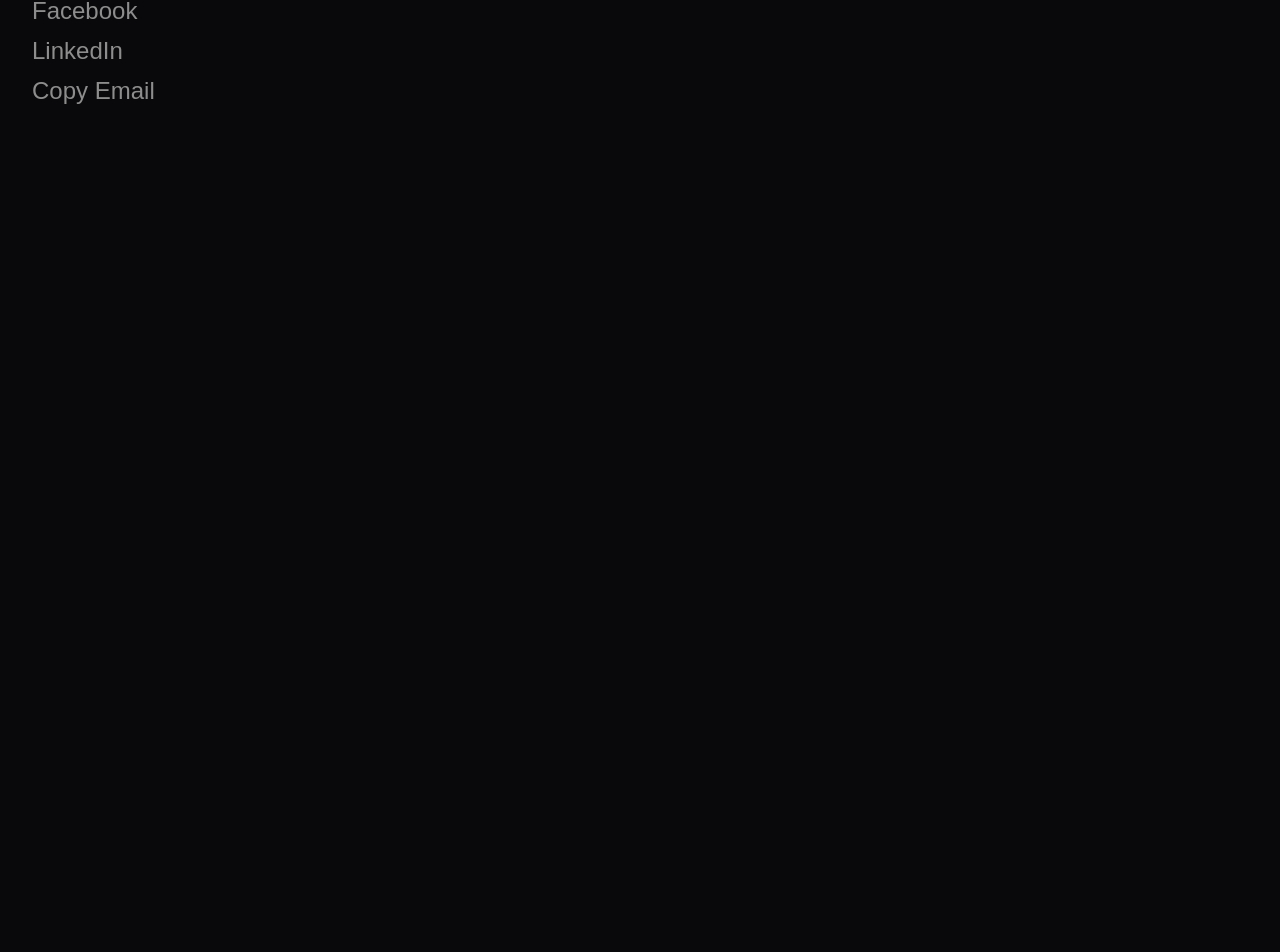
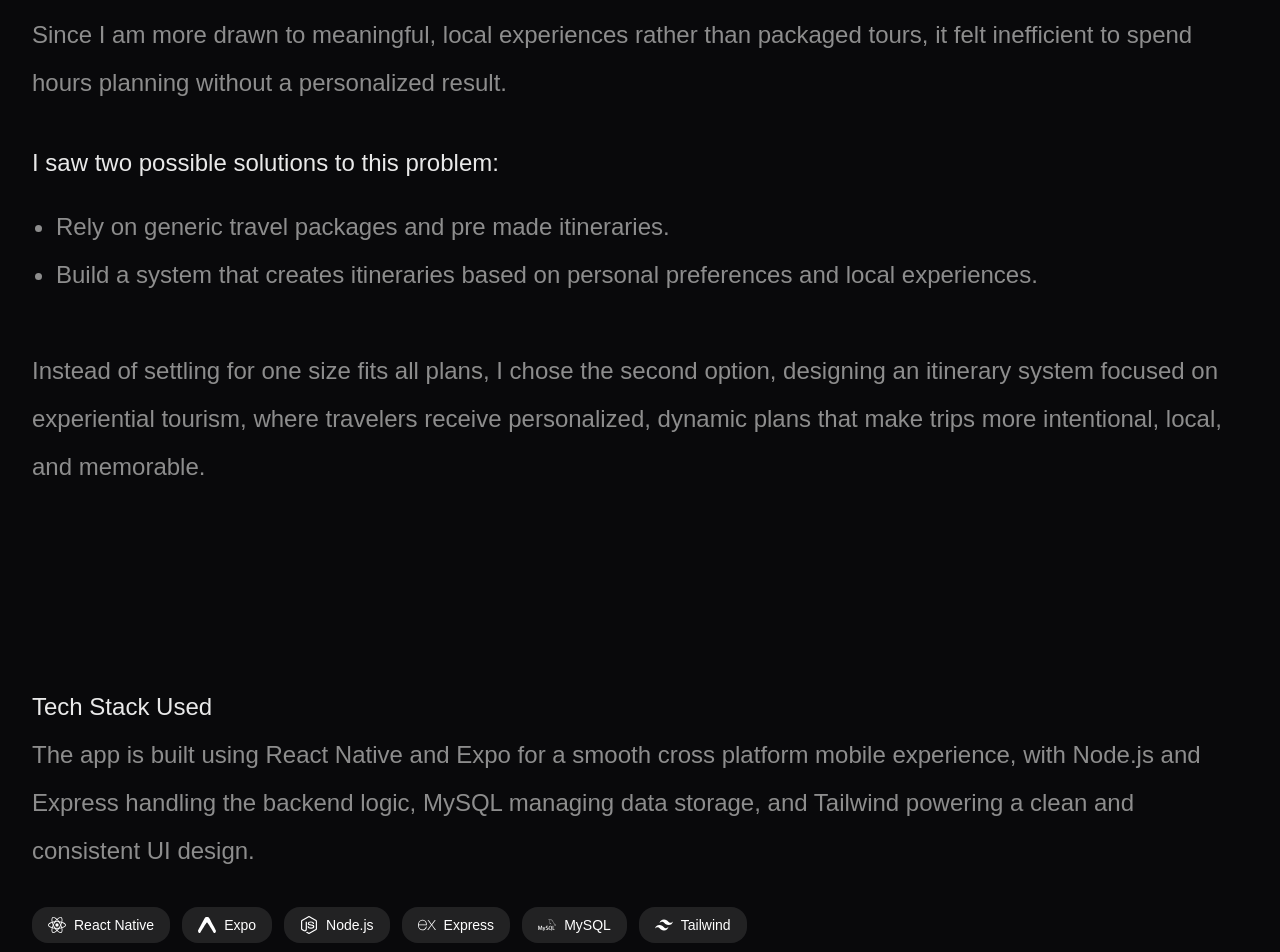
Before and after one commit to Migueljuen/portfolio-2025, a React (Vite) app: page /project/1 in a window 1280 px wide. Shown: the part 4739-5691 px from the top of the page. Before the commit the page ends 4938 px from the top, so only its background shows below. Built offline with nearby package versions, Linux system fonts and the light colour scheme; a web font is replaced by a local one.

Commit message:
web portfolio

```diff
--- a/src/data/projects.json
+++ b/src/data/projects.json
@@ -21,12 +21,13 @@
     "detail": "Explore Authentic Experiences",
     "detailSubText": "Find activities that match your interests. From historical landmarks to cultural hotspots, discover what makes each destination truly special.",
     "tech": ["React Native", "Expo", "Node.js", "Express", "MySQL", "Tailwind"],
+    "techDescription": "The app is built using React Native and Expo for a smooth cross platform mobile experience, with Node.js and Express handling the backend logic, MySQL managing data storage, and Tailwind powering a clean and consistent UI design.",
     "slug": "itinera-experiential-tourism-app",
     "shadowColor": "rgba(135, 206, 235, 0.25)",
     "long_description": "Itinera is a personalized travel itinerary planner designed for experiential tourism. Travelers select their preferred city and activities, and the system creates a dynamic itinerary using meaningful local experiences uploaded by creators. The app makes trip planning easier while helping users discover authentic and memorable activities in their chosen destination."
   },
   {
-    "id": 2,
+    "id": null,
     "title": "On The Go",
     "description": "A full-stack motorcycle rental platform with booking, business dashboards, subscription plans, and secure payment workflows.",
     "year": 2025,
@@ -48,7 +49,7 @@
     "long_description": "On The Go is a motorcycle rental web application that enables customers to browse, book, and pay for rentals while business owners manage listings, bookings, and subscriptions. Built using React for the frontend and Express + MySQL for backend operations."
   },
   {
-    "id": 3,
+    "id": null,
     "title": "ShareBasket",
     "description": "A simple grocery list app perfect for families, couples, and friends. It features real-time family sharing so everyone stays updated on what to buy.",
     "year": 2025,
--- a/src/sections/project-details.jsx
+++ b/src/sections/project-details.jsx
@@ -11,12 +11,29 @@ import {
   SiExpo,
   SiFirebase,
 } from "react-icons/si";
+import { div } from "framer-motion/client";
+import { Link } from "react-router-dom";
 
 export default function ProjectDetails() {
   const { id } = useParams();
   const project = projects.find((p) => p.id === parseInt(id));
 
-  if (!project) return <p>Project not found</p>;
+  if (!project)
+    return (
+      <div className="h-dvh flex justify-center flex-col gap-8 items-center ">
+        <div className=" flex justify-start flex-col items-center gap-32">
+          <div className="relative  rounded-xl  overflow-hidden cursor-pointer">
+            <img src="/notfound.svg" alt="" className=" h-80 object-cover " />
+          </div>
+          <p className="text-xl lg:text-2xl">
+            This project is currently in progress. Coming soon.
+          </p>
+        </div>
+        <Link to="/" className="text-lg lg:text-xl text-gray">
+          Go back to homepage
+        </Link>
+      </div>
+    );
 
   const techIcons = {
     "React Native": <SiReact />,
@@ -162,17 +179,58 @@ export default function ProjectDetails() {
       </div>
 
       {/* Tech used */}
-      <div className="flex flex-wrap gap-3">
+      <div className="flex flex-col   mt-32">
+        <div className="text-xl lg:text-2xl leading-loose">Itinera's Goal</div>
+        <div className="space-y-8">
+          <p className="text-xl lg:text-2xl leading-loose text-gray">
+            I often find travel planning overwhelming, jumping between maps,
+            blogs, and notes just to build a simple itinerary, only to end up
+            with generic plans that do not really match what I enjoy.
+          </p>
+          <p className="text-xl lg:text-2xl leading-loose text-gray">
+            Since I am more drawn to meaningful, local experiences rather than
+            packaged tours, it felt inefficient to spend hours planning without
+            a personalized result.
+          </p>
+          <div>
+            <p className="text-xl lg:text-2xl leading-loose ">
+              I saw two possible solutions to this problem:
+            </p>
+            <ul className="text-gray text-xl lg:text-2xl list-disc p-6 space-y-4">
+              <li>Rely on generic travel packages and pre made itineraries.</li>
+              <li>
+                Build a system that creates itineraries based on personal
+                preferences and local experiences.
+              </li>
+            </ul>
+          </div>
+          <p className="text-xl lg:text-2xl leading-loose text-gray">
+            Instead of settling for one size fits all plans, I chose the second
+            option, designing an itinerary system focused on experiential
+            tourism, where travelers receive personalized, dynamic plans that
+            make trips more intentional, local, and memorable.
+          </p>
+        </div>
+      </div>
+
+      {/* Tech used */}
+      <div className="flex flex-col   mt-32">
+        <div className="text-xl lg:text-2xl leading-loose">Tech Stack Used</div>
+        <div className="text-xl lg:text-2xl leading-loose text-gray">
+          {project.techDescription}
+        </div>
+        <div className="flex gap-3 flex-wrap mt-8">
           {project.tech.map((techName, index) => (
             <div
               key={index}
-            className="bg-blue/5 flex items-center px-4 gap-2 rounded-2xl py-2 text-blue"
+              className="bg-white/10 flex items-center px-4 gap-2 rounded-2xl py-2 text-white"
             >
               <span className="text-lg">{techIcons[techName]}</span>
-            <p className="text-sm text-blue font-medium">{techName}</p>
+              <p className="text-sm text-white ">{techName}</p>
             </div>
           ))}
         </div>
       </div>
+    </div>
   );
 }
--- a/src/sections/works.jsx
+++ b/src/sections/works.jsx
@@ -41,7 +41,7 @@ export default function Works() {
               <div>
                 <h1 className="text-xl">Itinera</h1>
                 <p className="text-lg text-gray">
-                  Experiential tourism made easy
+                  Itinerary planning made easy
                 </p>
               </div>
 
@@ -62,8 +62,10 @@ export default function Works() {
 
               <div className="flex flex-col sm:flex-row justify-between items-start sm:items-center gap-2 sm:gap-4 mt-4 sm:mt-6">
                 <div>
-                  <h1 className="text-xl">On The Go</h1>
-                  <p className="text-lg text-gray">Book your next ride</p>
+                  <h1 className="text-xl">QuikBasket</h1>
+                  <p className="text-lg text-gray">
+                    Your groceries, at your doorstep.
+                  </p>
                 </div>
 
                 <p className="text-xl text-gray">2025</p>
@@ -83,9 +85,9 @@ export default function Works() {
 
               <div className="flex flex-col sm:flex-row justify-between items-start sm:items-center gap-2 sm:gap-4 mt-4 sm:mt-6">
                 <div>
-                  <h1 className="text-xl">ShareBasket</h1>
+                  <h1 className="text-xl">SavoryTrail</h1>
                   <p className="text-lg text-gray">
-                    Shared shopping made simple
+                    Sharing recipes made simple
                   </p>
                 </div>
 
```
Also changed, not shown: public/notfound.png (added), public/notfound.svg (added). Lines whose indentation alone changed are shown as unchanged.
